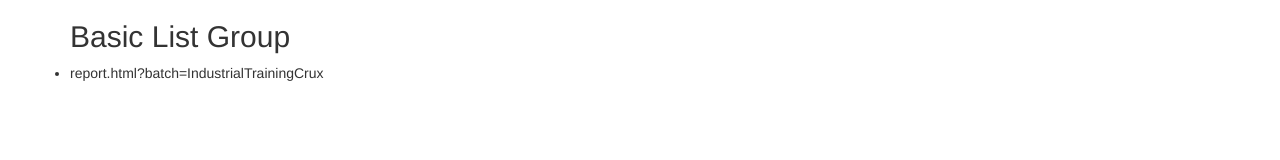
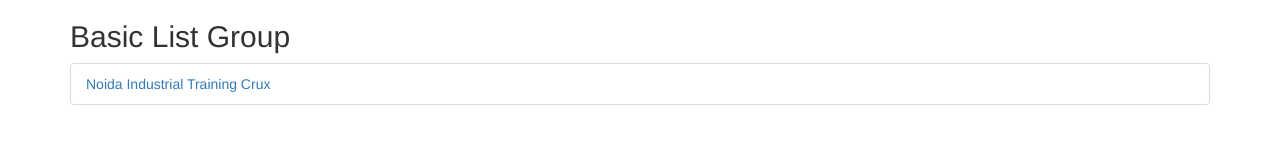
Before and after one commit to ronitbiswas97/wakatime, a plain HTML site: page index.html in a window 1280 px wide. Drawn offline with nearby package versions, Linux system fonts and the light colour scheme.

Commit message:
Update index.html

```diff
--- a/index.html
+++ b/index.html
@@ -13,7 +13,7 @@
 <div class="container">
   <h2>Basic List Group</h2>
   <ul class="list-group">
-    <li class="Noida Industrial Training Crux">report.html?batch=IndustrialTrainingCrux</li>
+    <li class="list-group-item"> <a href="report.html?batch=IndustrialTrainingCrux">Noida Industrial Training Crux</a></li>
   </ul>
 </div>
 
```
